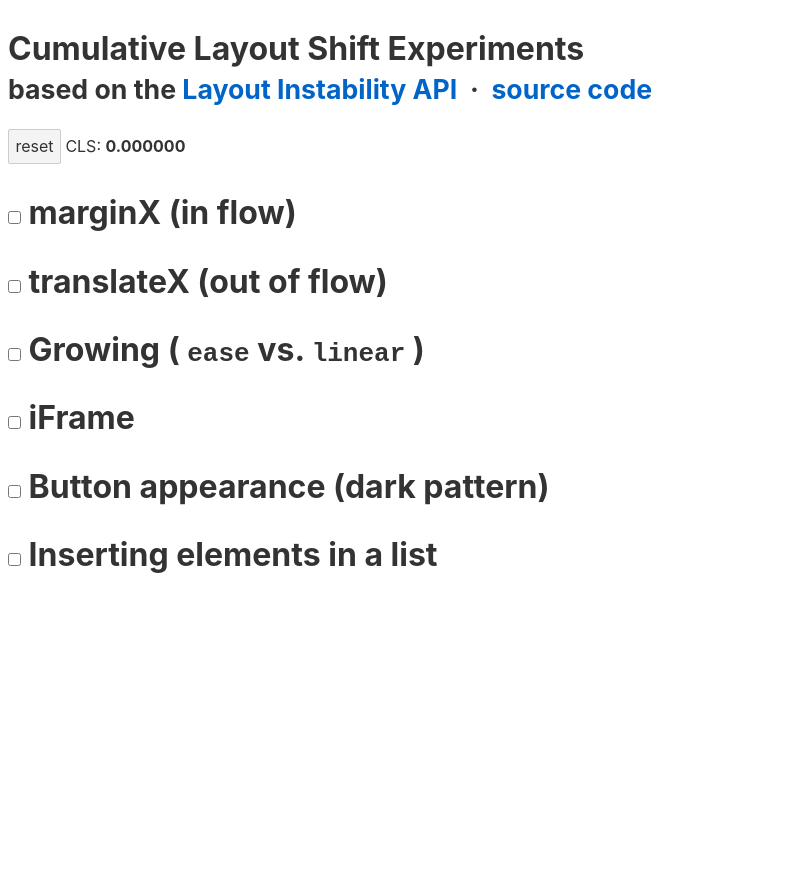
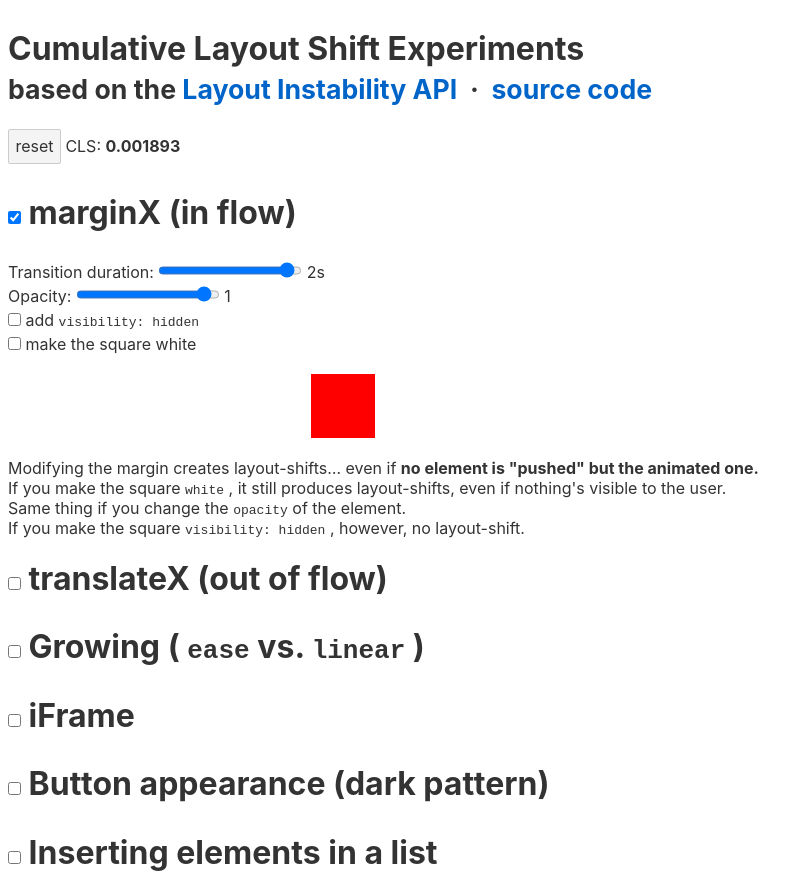
Before and after one commit to borisschapira/cls-experiments, a Svelte app: page / in a window 1280 px wide. Shown: the whole page, without its empty margins (0-812 px from the left). Before the commit the page ends 800 px from the top, so only its background shows below. Built offline with nearby package versions, Linux system fonts and the light colour scheme.

Commit message:
Add  usage for @jpvincent

```diff
--- a/src/LateralTransition.svelte
+++ b/src/LateralTransition.svelte
@@ -3,6 +3,7 @@
 
   let bouncing = false,
     vhidden = false,
+    opacity = 1,
     white = false,
     displayed = false,
     duration = 2;
@@ -49,9 +50,13 @@
 </h1>
 <div class:hidden>
   <p>
-    Transition duration:
-    <input type="range" bind:value={duration} min="0" max="1" step="0.0001" />
-    {duration}
+    <label for="drange">Transition duration:</label>
+    <input id="drange" type="range" bind:value={duration} min="0" max="2" step="0.0001" />
+    {duration}s
+    <br />
+    <label for="orange">Opacity:</label>
+    <input id="orange" type="range" bind:value={opacity} min="0" max="1" step="0.0001" />
+    {opacity}
     <br />
     <input id="vhidden" type="checkbox" bind:checked={vhidden} />
     <label for="vhidden">
@@ -67,14 +72,17 @@
     class:bouncing
     class:vhidden
     class:white
-    style=" transition: transform {duration}s ease;" />
+    style=" transition: transform {duration}s ease;opacity:{opacity};" />
   <span class="someText">Some text.</span>
   <p>
     Using a translation does not create layout shifts
     <strong>except when the duration is 0.</strong>
-    If you make the square
+    <br />
+    <strong>In that case</strong>, if you make the square
     <code>white</code>
     , it still produces layout-shifts, even if nothing's visible to the user.
+    <br />
+    Same thing if you change the <code>opacity</code> of the element.
     <br />
     If you make the square
     <code>visibility: hidden</code>
--- a/src/MarginLateralTransition.svelte
+++ b/src/MarginLateralTransition.svelte
@@ -2,9 +2,10 @@
   import { onMount } from "svelte";
 
   let bouncing = false,
-    displayed = false,
+    displayed = true,
     duration = 2,
     vhidden = false,
+    opacity = 1,
     white = false;
 
   $: hidden = !displayed;
@@ -49,9 +50,13 @@
 </h1>
 <div class:hidden>
   <p>
-    Transition duration:
-    <input type="range" bind:value={duration} min="0" max="2" step="0.0001" />
+    <label for="drange">Transition duration:</label>
+    <input id="drange" type="range" bind:value={duration} min="0" max="2" step="0.0001" />
     {duration}s
+    <br />
+    <label for="orange">Opacity:</label>
+    <input id="orange" type="range" bind:value={opacity} min="0" max="1" step="0.0001" />
+    {opacity}
     <br />
     <input id="vhidden" type="checkbox" bind:checked={vhidden} />
     <label for="vhidden">
@@ -67,7 +72,7 @@
     class:bouncing
     class:vhidden
     class:white
-    style=" transition: margin-left {duration}s ease;" />
+    style=" transition: margin-left {duration}s ease;opacity:{opacity};" />
 
   <p>
     Modifying the margin creates layout-shifts… even if
@@ -77,6 +82,8 @@
     <code>white</code>
     , it still produces layout-shifts, even if nothing's visible to the user.
     <br />
+    Same thing if you change the <code>opacity</code> of the element.
+    <br />
     If you make the square
     <code>visibility: hidden</code>
     , however, no layout-shift.
```
